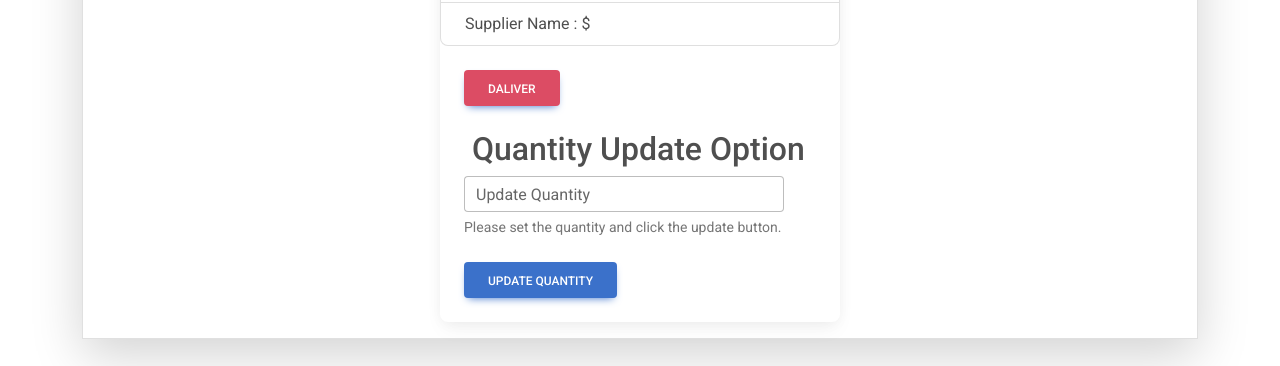
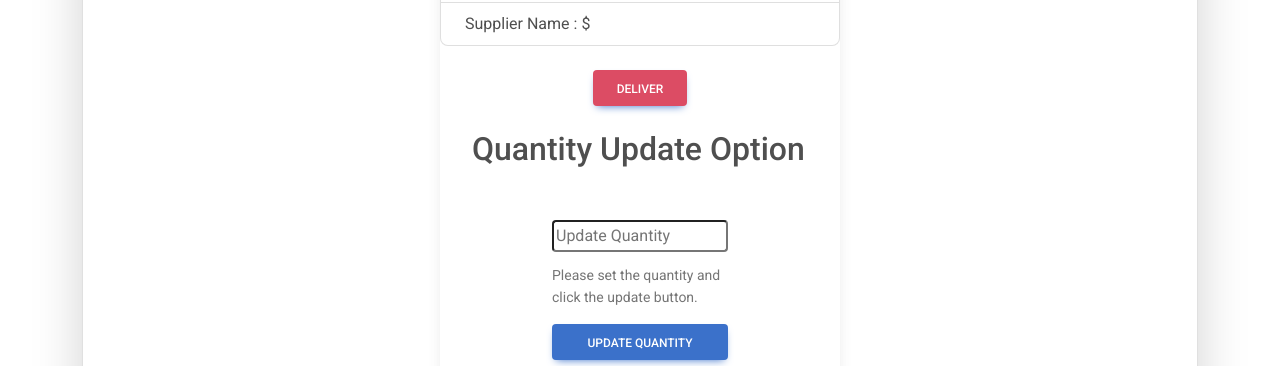
Before and after one commit to tashfiaislamistila/supershop-grocery-stock-warehouse-management-client, a React (Create React App) app: page /inventory/1 in a window 1280 px wide. Shown: the part 434-800 px from the top of the page. Built offline with nearby package versions, Linux system fonts and the light colour scheme; no server answers; sample sign-in values are in the browser's storage.

Commit message:
update item in inventory page

```diff
--- a/src/Pages/AddInventory/AddInventory.js
+++ b/src/Pages/AddInventory/AddInventory.js
@@ -16,6 +16,7 @@ const AddInventory = () => {
             .then(res => res.json())
             .then(result => {
                 console.log(result);
+                alert("Inventory Item added")
             })
     };
 
--- a/src/Pages/InventoryDetail/InventoryDetail.js
+++ b/src/Pages/InventoryDetail/InventoryDetail.js
@@ -1,18 +1,47 @@
 import React, { useEffect, useState } from 'react';
 import { useParams } from 'react-router-dom';
-import { MDBCard, MDBCardImage, MDBCardBody, MDBCardTitle, MDBCardText, MDBListGroup, MDBListGroupItem, MDBBtn, MDBInput } from 'mdb-react-ui-kit';
-import useInventories from '../CustomHooks/useInventories';
+import { MDBCard, MDBCardImage, MDBCardBody, MDBCardTitle, MDBCardText, MDBListGroup, MDBListGroupItem, MDBBtn } from 'mdb-react-ui-kit';
+import { useForm } from "react-hook-form";
 
 const InventoryDetail = () => {
     const { inventoryId } = useParams();
     const [inventory, setInventory] = useState({});
-    const { quantity } = inventory;
+    const { quantity, _id } = inventory;
+    const { register, handleSubmit } = useForm();
+
+
+    useEffect(() => {
+        const url = `http://localhost:5000/grocery/${inventoryId}`;
+        fetch(url)
+            .then(res => res.json())
+            .then(data => setInventory(data));
+
+    }, [inventoryId])
 
     const handleDelivered = id => {
-        let newQuantity = parseInt(quantity) - 1;
+        if (inventory.quantity > 0) {
+            let newQuantity = parseInt(quantity) - 1;
+            const newInventory = { ...inventory, quantity: newQuantity }
+            setInventory(newInventory);
+            const url = `http://localhost:5000/grocery/${id}`
+            fetch(url, {
+                method: 'PUT',
+                headers: {
+                    'content-type': 'application/json'
+                },
+                body: JSON.stringify(newInventory)
+            })
+                .then(res => res.json())
+                .then(data => console.log(data));
+        }
+    }
+    const onSubmit = data => {
+        const { updateQuantity } = data;
+        const newQuantity = parseInt(quantity) + parseInt(updateQuantity)
+        console.log(newQuantity);
         const newInventory = { ...inventory, quantity: newQuantity }
         setInventory(newInventory);
-        const url = `http://localhost:5000/grocery/${id}`
+        const url = `http://localhost:5000/grocery/${_id}`
         fetch(url, {
             method: 'PUT',
             headers: {
@@ -23,13 +52,6 @@ const InventoryDetail = () => {
             .then(res => res.json())
             .then(data => console.log(data));
     }
-    useEffect(() => {
-        const url = `http://localhost:5000/grocery/${inventoryId}`;
-        fetch(url)
-            .then(res => res.json())
-            .then(data => setInventory(data));
-
-    }, [inventoryId])
 
     return (
         <div>
@@ -50,28 +72,23 @@ const InventoryDetail = () => {
                         <MDBListGroupItem>Price : ${inventory.price}</MDBListGroupItem>
                         <MDBListGroupItem>Supplier Name : ${inventory.supplier}</MDBListGroupItem>
                     </MDBListGroup>
-                    <div className='px-4 mt-4' >
-                        <MDBBtn onClick={() => handleDelivered(inventory._id)} className='bg-danger' href='#'>Daliver</MDBBtn>
+                    <div className='px-4 mt-4 text-center' >
+                        <MDBBtn onClick={() => handleDelivered(inventory._id)} className='bg-danger' href='#'>Deliver</MDBBtn>
                     </div>
                     <MDBCardBody>
                         <div>
                             <div className='px-2'>
                                 <h2>Quantity Update Option</h2>
                             </div>
-                            <div style={{ width: '20rem' }}>
-                                <MDBInput label='Update Quantity' id='formTextExample1' type='text' aria-describedby='textExample1' />
+                            <form className='d-flex flex-column w-50 mx-auto mt-5 mb-5 ' onSubmit={handleSubmit(onSubmit)}>
+                                <input className="mt-1 mb-2 rounded" placeholder="Update Quantity" type="number" {...register("updateQuantity")} />
                                 <div id='textExample1' className='form-text'>
                                     Please set the quantity and click the update button.
                                 </div>
-                            </div>
+                                <input className="mt-3 btn btn-primary mb-2 rounded " type="submit" value="Update Quantity" />
+                            </form>
                         </div>
                     </MDBCardBody>
-                    <div className='px-4  mb-4'>
-                        <div>
-                            <MDBBtn href='#'>Update Quantity</MDBBtn>
-                        </div>
-
-                    </div>
 
                 </MDBCard>
             </div>
```
